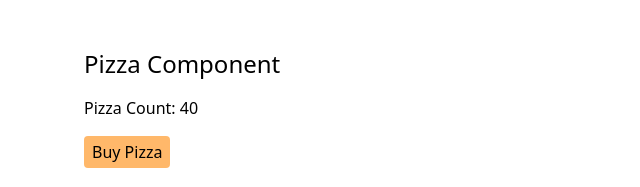
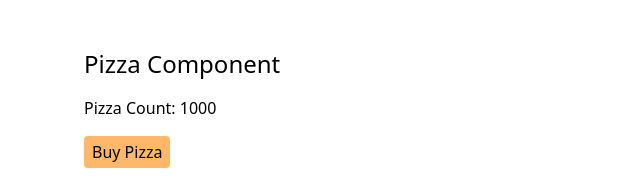
Before and after one commit to emmeiwhite/03-Redux-Toolkit-with-React, a React (Vite) app: page / in a window 1280 px wide. Shown: the top 187 px of the page, without its empty margins (0-640 px from the left). Built offline with nearby package versions, Linux system fonts and the light colour scheme.

Commit message:
8. successfully connected our UI component with the store with useSelector

```diff
--- a/src/App.jsx
+++ b/src/App.jsx
@@ -1,4 +1,5 @@
-import PizzaView from './features/pizza/PizzaView'
+import PizzaView from './features/pizza/pizzaView'
+
 function App() {
   return (
     <>
--- a/src/features/pizza/PizzaView.jsx
+++ b/src/features/pizza/PizzaView.jsx
@@ -1,10 +1,13 @@
+import { useSelector } from 'react-redux'
+
 const PizzaView = () => {
+  const pizzaCount = useSelector(state => state.pizza.pizzaCount)
   return (
     <div className="py-12">
       <h1 className="text-2xl">Pizza Component</h1>
 
       <p className="my-4">
-        Pizza Count: <span>40</span>
+        Pizza Count: <span>{pizzaCount}</span>
       </p>
       <button className="px-2 py-1 rounded bg-orange-300 hover:bg-orange-400 transition cursor-pointer">
         Buy Pizza
--- a/src/features/pizza/pizzaSlice.js
+++ b/src/features/pizza/pizzaSlice.js
@@ -1,8 +1,9 @@
 import { createSlice } from '@reduxjs/toolkit'
 
 const initialState = {
-  pizzaCount: 30
+  pizzaCount: 1000
 }
+
 const pizzaSlice = createSlice({
   name: 'pizza',
   initialState,
```
